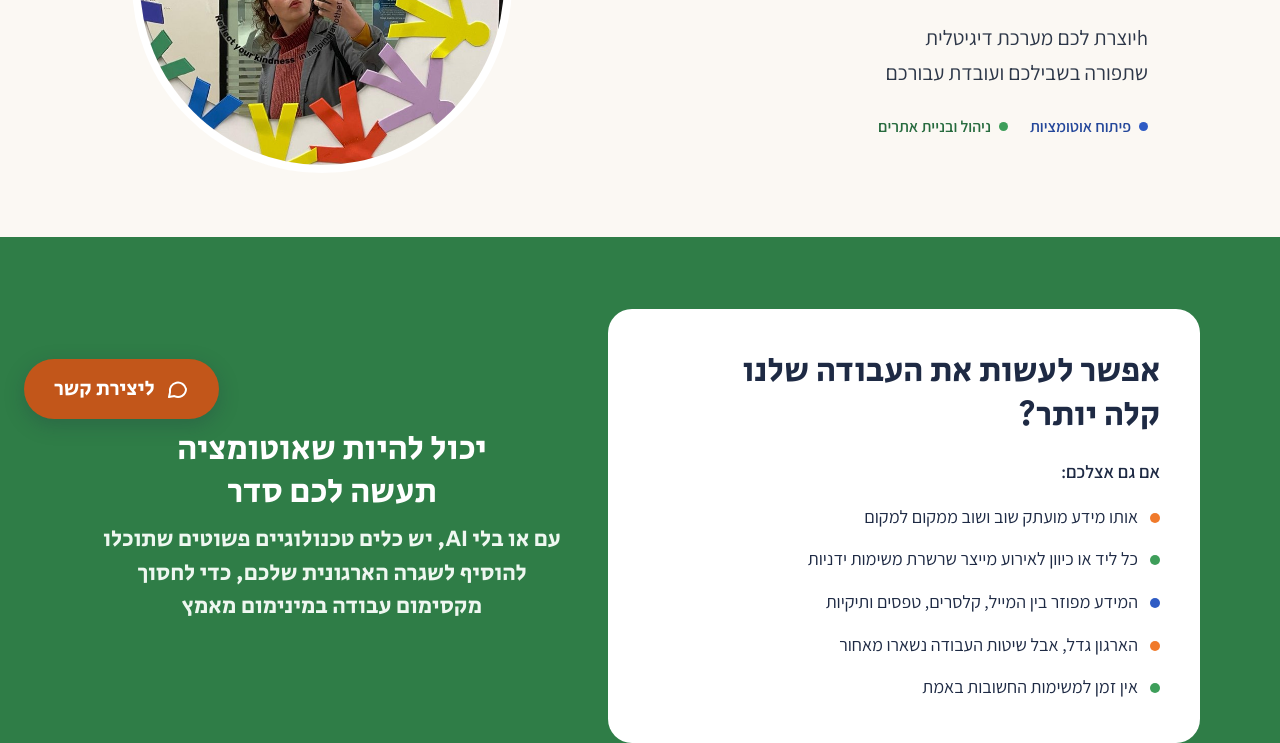
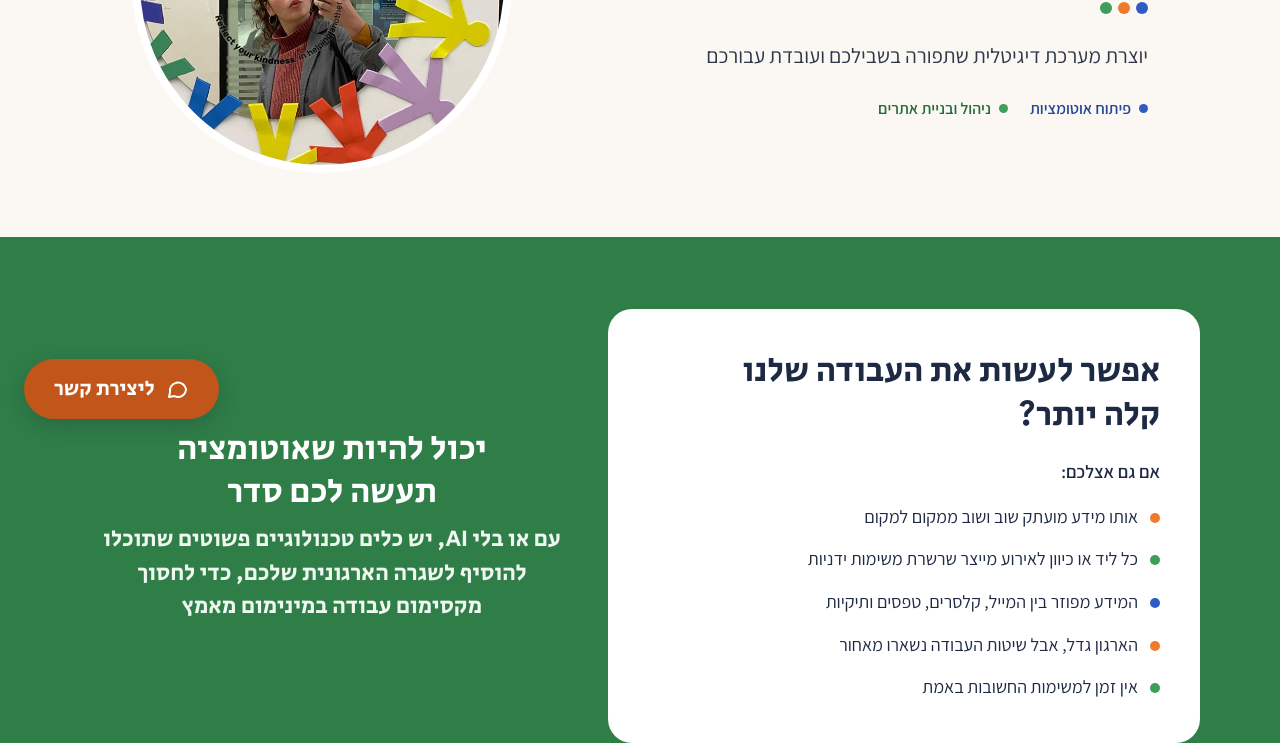
Before and after one commit to nozhah/nogahurvitz, a plain HTML site: page nogahurvitz-site-04-11/index.html in a window 1280 px wide. Shown: the part 357-1100 px from the top of the page. Drawn offline with Linux system fonts and the light colour scheme.

Commit message:
Update index 2.html
Change Hero Text

```diff
--- a/nogahurvitz-site-04-11/index.html
+++ b/nogahurvitz-site-04-11/index.html
@@ -90,7 +90,7 @@ header nav a{padding:5px 13px !important;font-size:15px !important}
 <div style="flex: 1 1 520px; max-width: 580px; min-width: 0">
 <h1 class="m-h1" style="font-family: 'Secular One', sans-serif; font-weight: 400; font-size: 56px; line-height: 1.2; margin: 0; max-width: 760px">המערכות שלכם<br>יכולות לעבוד ביחד</h1>
 <div style="display: flex; gap: 6px; margin: 24px 0" aria-hidden="true"><span style="width: 12px; height: 12px; border-radius: 50%; background: #2E5BC4"></span><span style="width: 12px; height: 12px; border-radius: 50%; background: #F07A2B"></span><span style="width: 12px; height: 12px; border-radius: 50%; background: #3E9E5A"></span></div>
-<p class="m-sub" style="font-size: 21px; max-width: 680px; margin: 0; color: #2D3748">hיוצרת לכם מערכת דיגיטלית<br>שתפורה בשבילכם ועובדת עבורכם</p>
+<p class="m-sub" style="font-size: 21px; max-width: 680px; margin: 0; color: #2D3748">יוצרת מערכת דיגיטלית שתפורה בשבילכם ועובדת עבורכם</p>
 <div class="m-hero-tags" style="display: flex; flex-wrap: wrap; gap: 8px 22px; margin-top: 22px">
 <span style="display: inline-flex; align-items: center; gap: 8px; font-weight: 600; font-size: 16px; color: #24479A"><span aria-hidden="true" style="width: 9px; height: 9px; border-radius: 50%; background: #2E5BC4"></span>פיתוח אוטומציות</span>
 <span style="display: inline-flex; align-items: center; gap: 8px; font-weight: 600; font-size: 16px; color: #276B3E"><span aria-hidden="true" style="width: 9px; height: 9px; border-radius: 50%; background: #3E9E5A"></span>ניהול ובניית אתרים</span>
```
